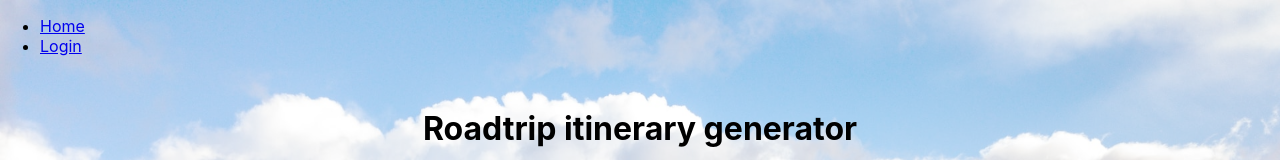
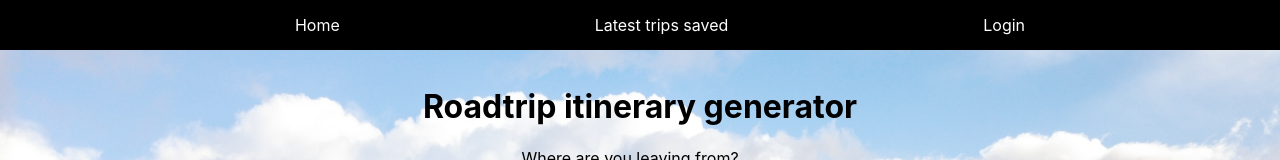
Before and after one commit to cbaggini/itinerary-generator-react, a React (Create React App) app: page / in a window 1280 px wide. Shown: the top 160 px of the page. Built offline with nearby package versions, Linux system fonts and the light colour scheme; no server answers.

Commit message:
Added css to navbar

```diff
--- a/src/App.css
+++ b/src/App.css
@@ -117,3 +117,31 @@ footer {
   max-height: 240px;
   overflow-y: scroll;
 }
+
+.navBarWrapper {
+  width: 100vw;
+  height: 50px;
+  background-color: black;
+  color: white;
+  display: flex;
+  align-items: center;
+  justify-content: center;
+}
+
+.navBar {
+  display: flex;
+  align-items: center;
+  flex-direction: row;
+  width: 100%;
+  justify-content: space-evenly;
+}
+
+.navBar li {
+  list-style: none;
+  cursor: pointer;
+}
+
+.navBar a {
+  color: white;
+  text-decoration: none;
+}
--- a/src/NavBar.js
+++ b/src/NavBar.js
@@ -16,13 +16,21 @@ const NavBar = () => {
   };
 
   return (
-    <nav>
-      <ul>
+    <nav className="navBarWrapper">
+      <ul className="navBar">
         <li>
           <Link to="/">Home</Link>
         </li>
+        <li>
+          <Link to="/latest">Latest trips saved</Link>
+        </li>
         {userObject ? (
-          <li onClick={logout}>Logout </li>
+          <>
+            <li>
+              <Link to="/profile">Latest saved trips</Link>
+            </li>
+            <li onClick={logout}>Logout </li>
+          </>
         ) : (
           <li>
             <Link to="/login">Login</Link>
```
